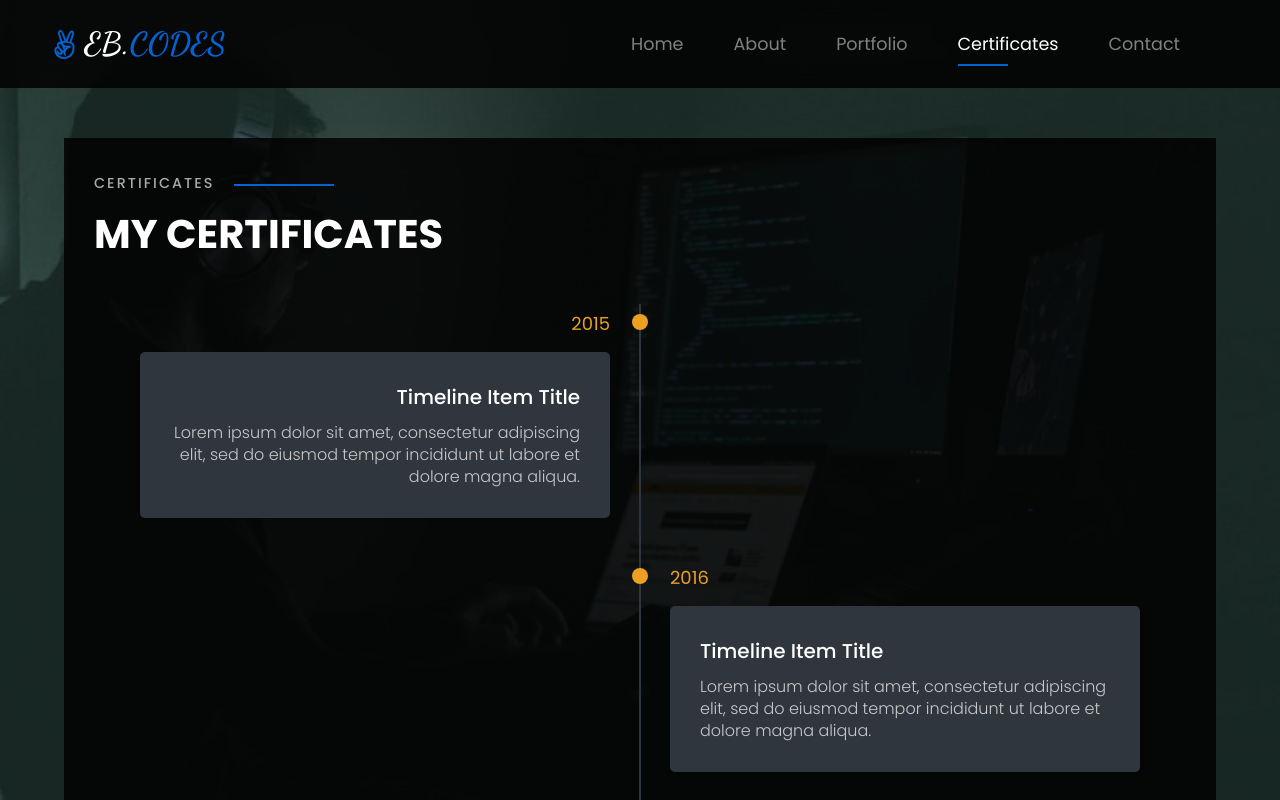
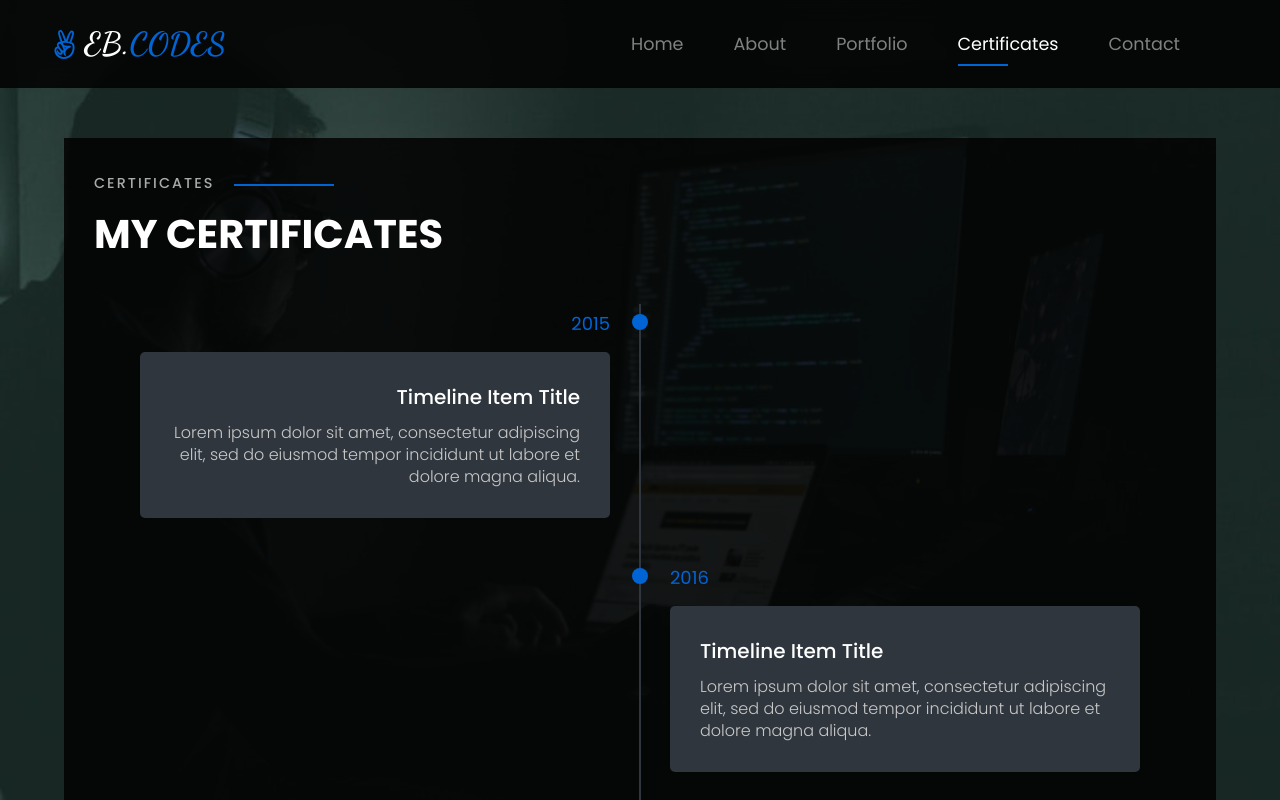
Before and after one commit to kwadwoambitious/My-Portfolio, a React (Create React App) app: page /certificates in a window 1280 px wide. Shown: the top 800 px of the page. Built offline with nearby package versions, Linux system fonts and the light colour scheme.

Commit message:
Made changes to this file

```diff
--- a/src/App.css
+++ b/src/App.css
@@ -406,7 +406,7 @@ body.active-modal {
 .timeline-dot{
 	height: 16px;
 	width: 16px;
-	background-color: #eaa023;
+	background-color: #0164d5;
 	position: absolute;
 	left: calc(50% - 8px);
 	border-radius: 50%;
@@ -414,7 +414,7 @@ body.active-modal {
 }
 .timeline-date{
 	font-size: 18px;
-	color: #eaa023;
+	color: #0164d5;
 	margin:6px 0 15px;
 }
 .timeline-content{
```
